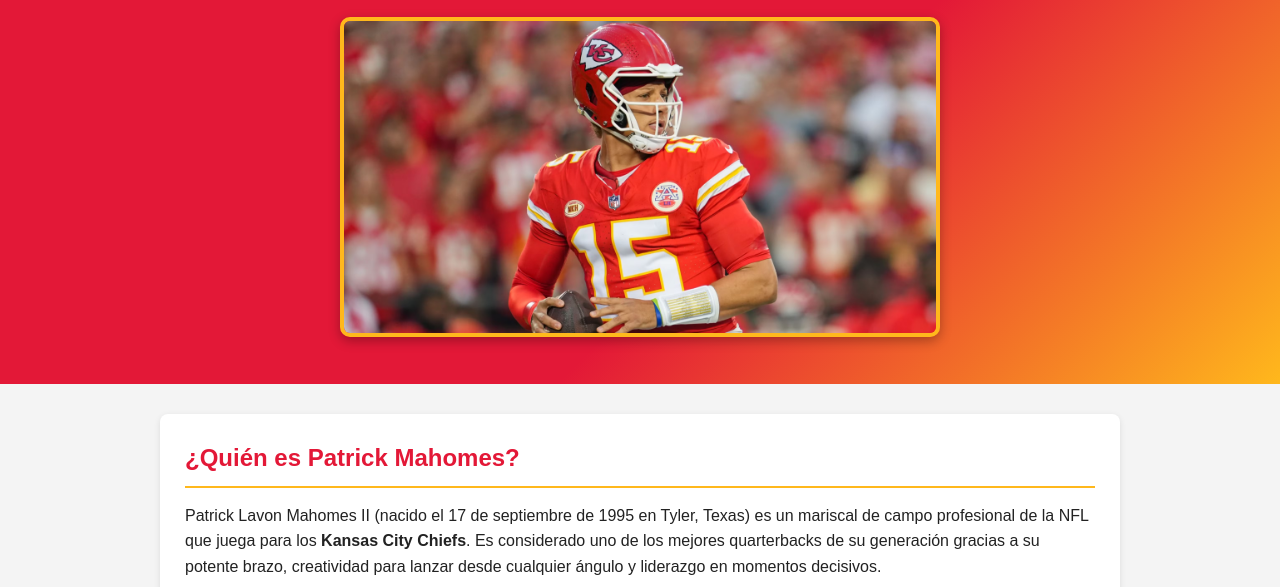
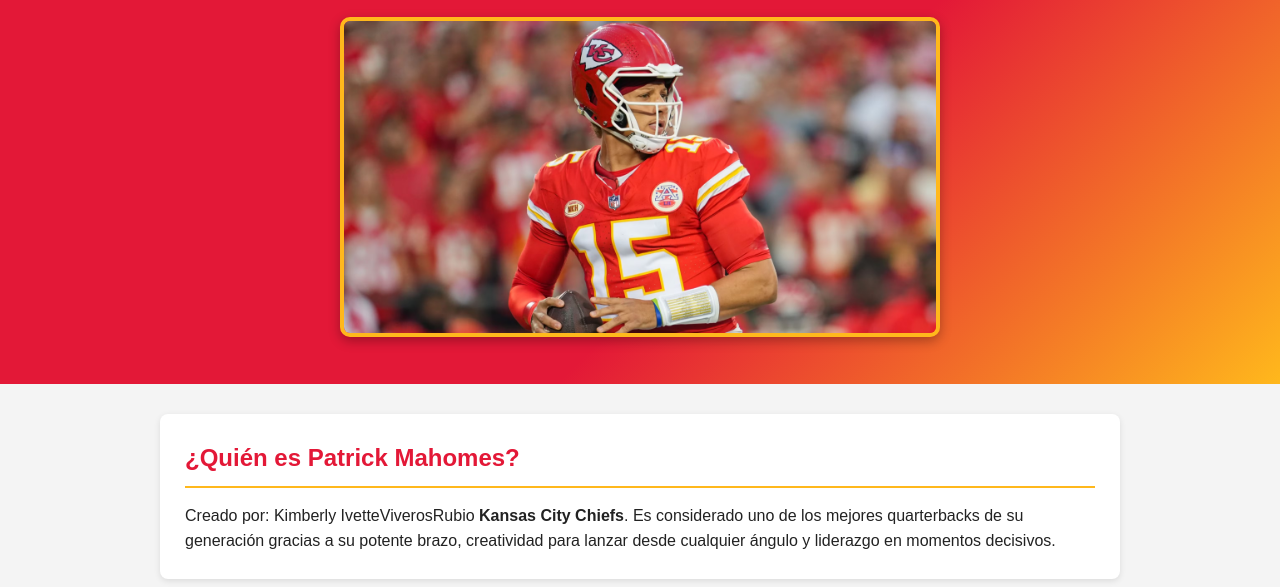
Before and after one commit to kimi02-ops/patrick-mahomes, a plain HTML site: page index.html in a window 1280 px wide. Shown: the part 213-800 px from the top of the page. Drawn offline with Linux system fonts and the light colour scheme.

```diff
--- a/index.html
+++ b/index.html
@@ -241,8 +241,7 @@
   <div class="contenedor">
     <section>
       <h2>¿Quién es Patrick Mahomes?</h2>
-      <p>
-        Patrick Lavon Mahomes II (nacido el 17 de septiembre de 1995 en Tyler, Texas) es un mariscal de campo profesional de la NFL que juega para los <strong>Kansas City Chiefs</strong>. Es considerado uno de los mejores quarterbacks de su generación gracias a su potente brazo, creatividad para lanzar desde cualquier ángulo y liderazgo en momentos decisivos.
+      <p>Creado por: Kimberly IvetteViverosRubio <strong>Kansas City Chiefs</strong>. Es considerado uno de los mejores quarterbacks de su generación gracias a su potente brazo, creatividad para lanzar desde cualquier ángulo y liderazgo en momentos decisivos.
       </p>
     </section>
 
```
